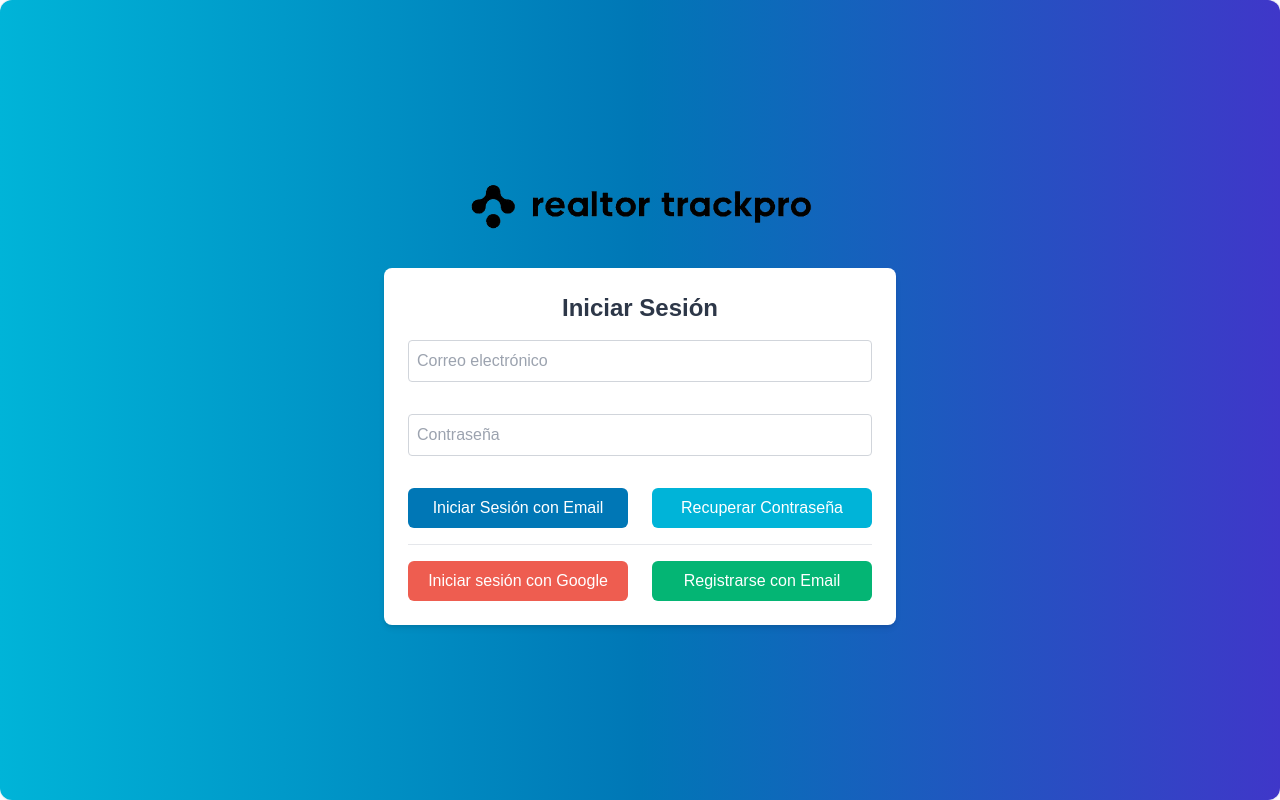
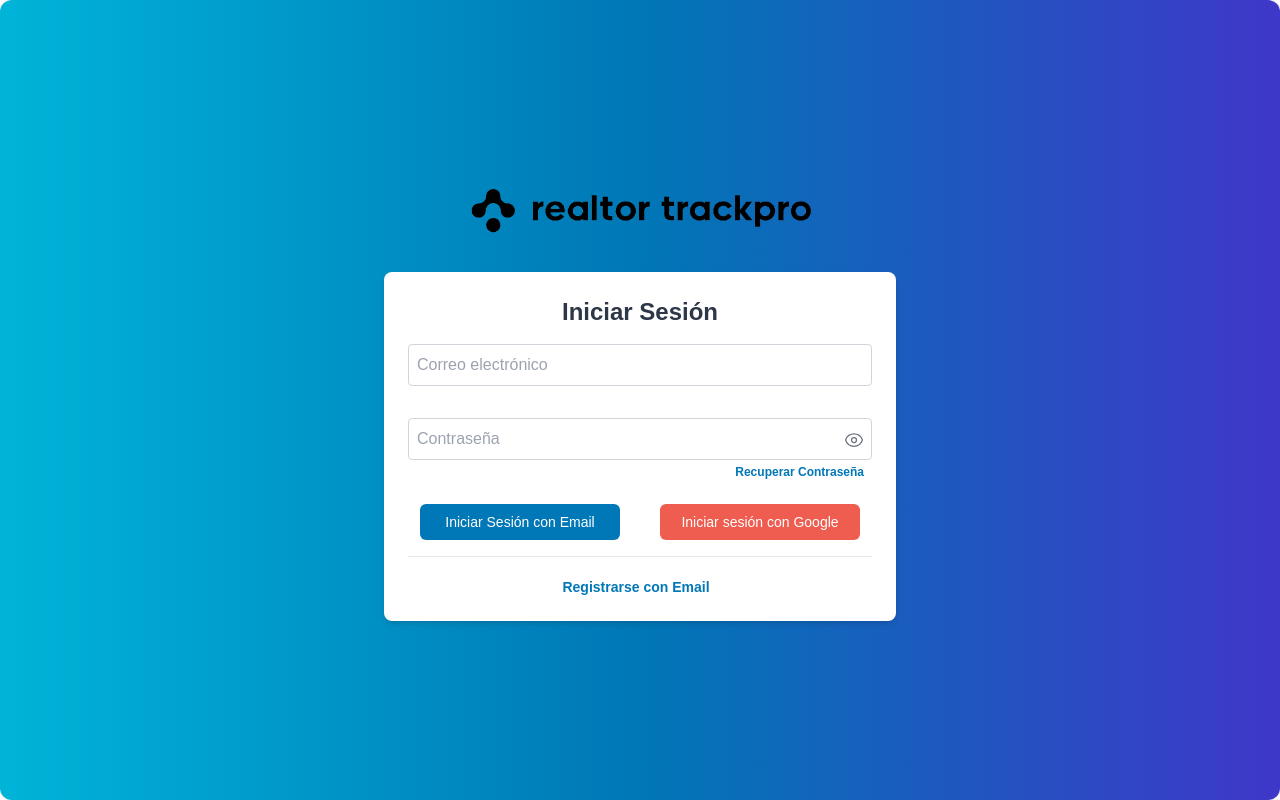
Before and after one commit to marianoforge/tzr, a Next.js app: page /login in a window 1280 px wide. Built offline with nearby package versions, Linux system fonts and the light colour scheme; no server answers.

Commit message:
Eye icon in password input y sacar edit y borrar en usuario logueado

```diff
--- a/components/TrackerComponents/Agents/AgentsReport.tsx
+++ b/components/TrackerComponents/Agents/AgentsReport.tsx
@@ -127,7 +127,9 @@ const AgentsReport = ({ currentUser }: { currentUser: UserData }) => {
               <tr
                 className={`${OPERATIONS_LIST_COLORS.headerBg} ${OPERATIONS_LIST_COLORS.headerText}`}
               >
-                <th className="py-3 px-4 font-semibold text-center">Nombre</th>
+                <th className="py-3 px-4 font-semibold text-center w-1/6">
+                  Nombre
+                </th>
                 <th className="py-3 px-4 font-semibold text-center">Email</th>
                 <th className="py-3 px-4 font-semibold text-center">
                   Total Facturación Bruta
@@ -172,12 +174,15 @@ const AgentsReport = ({ currentUser }: { currentUser: UserData }) => {
                 .map((usuario, index) => (
                   <tr
                     key={usuario.id}
-                    className={`border-b text-center ${
+                    className={`border-b text-start ${
                       index === 0 ? "bg-green-100" : ""
                     }`}
                   >
-                    <td className="py-3 px-4 font-semibold">
+                    <td className="py-3 px-4 font-semibold w-1/6">
                       {usuario.firstName} {usuario.lastName}
+                      {data.some(
+                        (user: UserWithOperations) => user.uid === usuario.id
+                      ) && " (yo)"}
                     </td>
                     <td className="py-3 px-4">{usuario.email}</td>
                     <td className="py-3 px-4">
@@ -257,6 +262,10 @@ const AgentsReport = ({ currentUser }: { currentUser: UserData }) => {
                     </td>
                     {/* Columna de acciones */}
                     <td className="py-3 px-4">
+                      {data.some(
+                        (user: UserWithOperations) => user.uid === usuario.id
+                      ) ? null : (
+                        <>
                           <button
                             onClick={() => handleEditClick(usuario)}
                             className="text-blue-500 hover:text-blue-700 transition duration-150 ease-in-out text-sm font-semibold"
@@ -269,6 +278,8 @@ const AgentsReport = ({ currentUser }: { currentUser: UserData }) => {
                           >
                             <TrashIcon className="h-5 w-5" />
                           </button>
+                        </>
+                      )}
                     </td>
                   </tr>
                 ))}
--- a/components/TrackerComponents/LoginForm.tsx
+++ b/components/TrackerComponents/LoginForm.tsx
@@ -16,6 +16,7 @@ import { schema } from "@/schemas/loginFormSchema";
 import { LoginData } from "@/types";
 import Link from "next/link";
 import Image from "next/image";
+import { EyeIcon, EyeSlashIcon } from "@heroicons/react/24/outline"; // Importar los íconos de Heroicons
 
 const LoginForm = () => {
   const {
@@ -27,6 +28,7 @@ const LoginForm = () => {
   });
   const router = useRouter();
   const [formError, setFormError] = useState("");
+  const [showPassword, setShowPassword] = useState(false); // Estado para controlar la visibilidad de la contraseña
 
   // Iniciar sesión con correo y contraseña usando Firebase
   const onSubmit: SubmitHandler<LoginData> = async (data) => {
@@ -117,48 +119,62 @@ const LoginForm = () => {
         />
         {errors.email && <p className="text-red-500">{errors.email.message}</p>}
 
+        <div className="relative">
           <Input
-          type="password"
+            type={showPassword ? "text" : "password"} // Cambiar el tipo de input según el estado
             placeholder="Contraseña"
+            style={{ marginBottom: 0 }}
             {...register("password")}
             required
           />
+          <button
+            type="button"
+            onClick={() => setShowPassword(!showPassword)} // Alternar el estado
+            className="absolute right-2 top-3"
+          >
+            {showPassword ? (
+              <EyeSlashIcon className="h-5 w-5 text-gray-500" />
+            ) : (
+              <EyeIcon className="h-5 w-5 text-gray-500" />
+            )}
+          </button>
           {errors.password && (
             <p className="text-red-500">{errors.password.message}</p>
           )}
-        <div className="flex flex-col gap-4 justify-center items-center sm:flex-row sm:justify-between">
+        </div>
+
+        <Link
+          href="/reset-password"
+          className="text-mediumBlue hover:underline mt-1 block text-right text-xs pr-2 font-semibold"
+        >
+          Recuperar Contraseña
+        </Link>
+
+        <div className="flex flex-col gap-4 justify-center sm:justify-around items-center sm:flex-row  mt-6">
           <Button
             type="submit"
-            className="bg-mediumBlue hover:bg-mediumBlue/90 text-white py-2 px-4 rounded-md w-[220px]"
+            className="bg-mediumBlue hover:bg-mediumBlue/90 text-white py-2 px-4 rounded-md w-[200px] text-sm"
           >
             Iniciar Sesión con Email
           </Button>
           <Button
             type="button"
-            onClick={() => router.push("/reset-password")}
-            className="bg-lightBlue hover:bg-lightBlue/90 text-white py-2 px-4 rounded-md w-[220px]"
+            onClick={handleGoogleLogin}
+            className="bg-redAccent hover:bg-redAccent/90 text-white py-2 px-4 rounded-md w-[200px] text-sm"
           >
-            Recuperar Contraseña
+            Iniciar sesión con Google
           </Button>
         </div>
 
         {/* Google Login Button */}
         <hr className="hidden sm:block sm:my-4" />
-        <div className="flex flex-col gap-4 mt-4 justify-center items-center sm:flex-row sm:justify-between sm:mt-0 ">
-          <Button
-            type="button"
-            onClick={handleGoogleLogin}
-            className="bg-redAccent hover:bg-redAccent/90 text-white py-2 px-4 rounded-md w-[220px]"
-          >
-            Iniciar sesión con Google
-          </Button>
-          <Button
-            type="button"
-            onClick={() => router.push("/register")}
-            className="bg-greenAccent hover:bg-greenAccent/90 text-white py-2 px-4 rounded-md w-[220px]"
+        <div className="flex flex-col gap-4 mt-4 justify-center items-center sm:flex-row sm:mt-0 ">
+          <Link
+            href="/reset-password"
+            className="text-mediumBlue hover:underline mt-1 block text-right text-sm pr-2 font-semibold"
           >
             Registrarse con Email
-          </Button>
+          </Link>
         </div>
       </form>
     </div>
--- a/components/TrackerComponents/PasswordResetForm.tsx
+++ b/components/TrackerComponents/PasswordResetForm.tsx
@@ -27,7 +27,7 @@ const PasswordResetForm = () => {
   return (
     <div className="flex flex-col gap-8 items-center justify-center min-h-screen rounded-xl ring-1 ring-black/5 bg-gradient-to-r from-lightBlue via-mediumBlue to-darkBlue">
       <div className="flex flex-col items-center justify-center min-h-screen">
-        <div className="flex items-center justify-center lg:justify-start">
+        <div className="flex items-center justify-center lg:justify-start mb-4">
           <Link href="/" title="Home">
             <Image
               src="/trackproBWNoBg.png"
@@ -56,7 +56,7 @@ const PasswordResetForm = () => {
           />
           <Button
             type="submit"
-            className="bg-mediumBlue hover:bg-blue-600 text-white py-2 px-4 rounded-md w-full mt-4"
+            className="bg-mediumBlue hover:bg-blue-600 text-white py-2 px-4 rounded-md w-full"
           >
             Enviar enlace de recuperación
           </Button>
--- a/components/TrackerComponents/RegisterForm.tsx
+++ b/components/TrackerComponents/RegisterForm.tsx
@@ -12,6 +12,7 @@ import { createSchema } from "@/schemas/registerFormSchema";
 import Link from "next/link";
 import Image from "next/image";
 import { loadStripe } from "@stripe/stripe-js";
+import { EyeIcon, EyeSlashIcon } from "@heroicons/react/24/outline";
 
 const stripePromise = loadStripe(
   process.env.NEXT_PUBLIC_STRIPE_PUBLISHABLE_KEY!
@@ -25,6 +26,7 @@ const RegisterForm = () => {
   const [isModalOpen, setIsModalOpen] = useState(false);
   const [modalMessage, setModalMessage] = useState("");
   const [formError, setFormError] = useState("");
+  const [showPassword, setShowPassword] = useState(false); // Estado para controlar la visibilidad de la contraseña
 
   const schema = createSchema(googleUser === "true");
   const {
@@ -189,27 +191,50 @@ const RegisterForm = () => {
 
         {/* Contraseñas solo si no es Google */}
         {googleUser !== "true" && (
-          <>
+          <div className="relative">
             <Input
               type="password"
               placeholder="Contraseña"
               {...register("password")}
               required
             />
+            <button
+              type="button"
+              onClick={() => setShowPassword(!showPassword)} // Alternar el estado
+              className="absolute right-2 top-3"
+            >
+              {showPassword ? (
+                <EyeSlashIcon className="h-5 w-5 text-gray-500" />
+              ) : (
+                <EyeIcon className="h-5 w-5 text-gray-500" />
+              )}
+            </button>
             {errors.password && (
               <p className="text-red-500">{errors.password.message}</p>
             )}
-
+            <div className="relative">
               <Input
                 type="password"
                 placeholder="Repite la contraseña"
                 {...register("confirmPassword")}
                 required
               />
+              <button
+                type="button"
+                onClick={() => setShowPassword(!showPassword)} // Alternar el estado
+                className="absolute right-2 top-3"
+              >
+                {showPassword ? (
+                  <EyeSlashIcon className="h-5 w-5 text-gray-500" />
+                ) : (
+                  <EyeIcon className="h-5 w-5 text-gray-500" />
+                )}
+              </button>
               {errors.confirmPassword && (
                 <p className="text-red-500">{errors.confirmPassword.message}</p>
               )}
-          </>
+            </div>
+          </div>
         )}
 
         {/* Agencia / Broker */}
```
Lines whose indentation alone changed are shown as unchanged.
